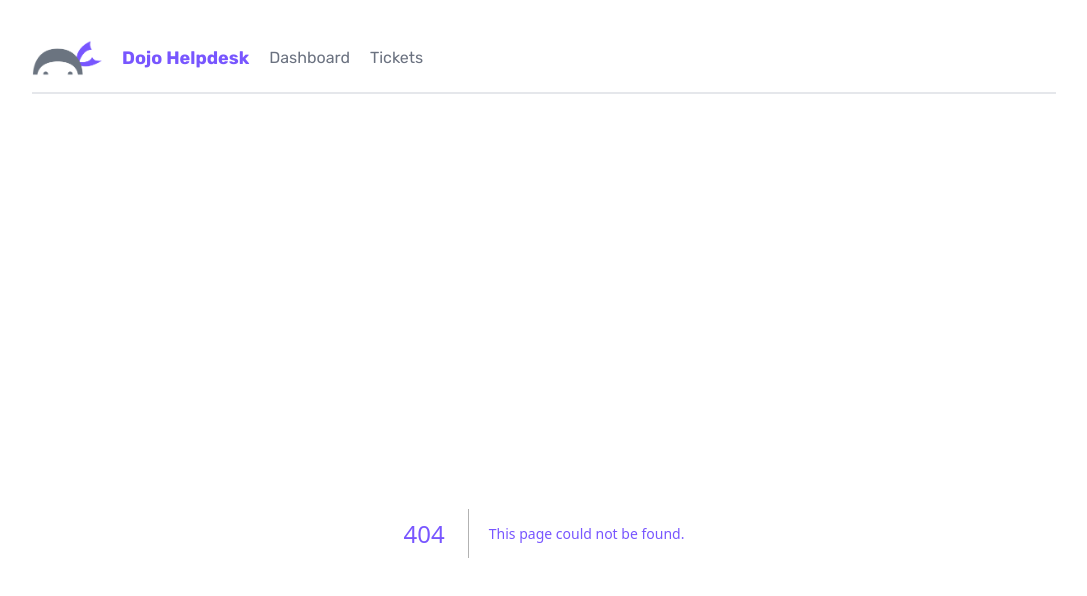
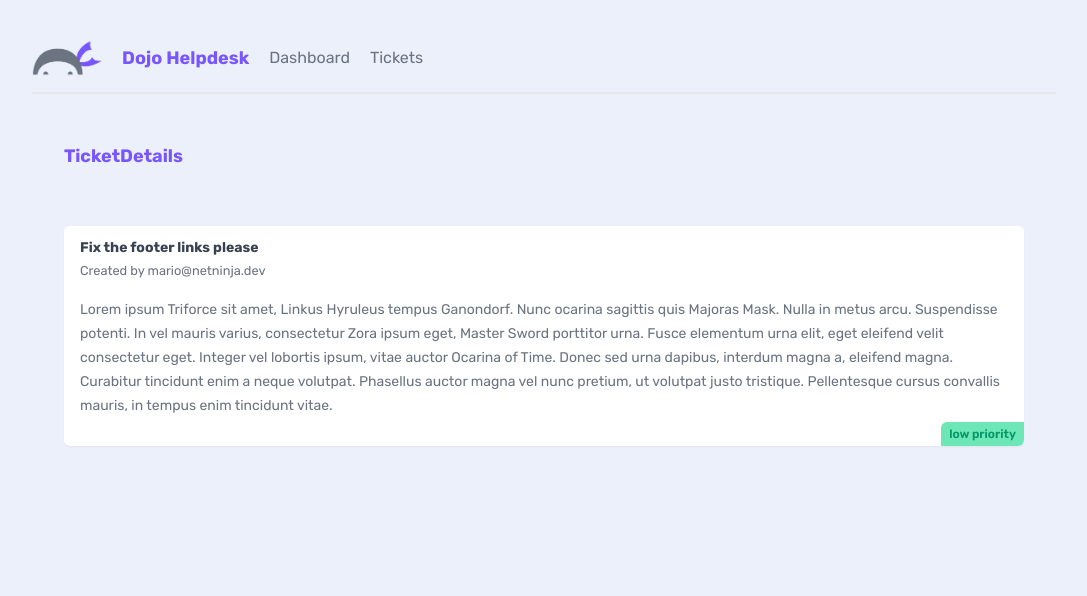
Before and after one commit to YureshMajhi/learning-nextjs, a Next.js app: page /tickets/1 in a window 1280 px wide. Before the commit this address had no page. Shown: the top 596 px of the page, without its empty margins (96-1183 px from the left). Built offline with nearby package versions, Linux system fonts and the light colour scheme; data requests are answered from the project's data file.

Commit message:
static rendering

```diff
--- a/app/tickets/TicketList.jsx
+++ b/app/tickets/TicketList.jsx
@@ -1,3 +1,4 @@
+import Link from "next/link";
 import React from "react";
 
 const getTickets = async () => {
@@ -16,6 +17,7 @@
   return (
     <>
       {tickets.map((ticket) => (
+        <Link href={`/tickets/${ticket.id}`}>
           <div key={ticket.id} className="card my-5">
             <h3>{ticket.title}</h3>
             <p>{ticket.body.slice(0, 20)}</p>
@@ -23,6 +25,7 @@
               {ticket.priority} priority
             </div>
           </div>
+        </Link>
       ))}
 
       {tickets.length === 0 && (
--- /dev/null
+++ b/app/tickets/[id]/page.jsx
@@ -0,0 +1,34 @@
+import React from "react";
+
+const getTicket = async (id) => {
+  const res = await fetch(`http://localhost:4000/tickets/${id}`, {
+    next: {
+      revalidate: 0,
+    },
+  });
+
+  return res.json();
+};
+
+const TicketDetails = async ({ params }) => {
+  const ticket = await getTicket(params.id);
+
+  return (
+    <main>
+      <nav>
+        <h2>TicketDetails</h2>
+      </nav>
+
+      <div className="card">
+        <h3>{ticket.title}</h3>
+        <small>Created by {ticket.user_email}</small>
+        <p>{ticket.body}</p>
+        <div className={`pill ${ticket.priority}`}>
+          {ticket.priority} priority
+        </div>
+      </div>
+    </main>
+  );
+};
+
+export default TicketDetails;
```
Lines whose indentation alone changed are shown as unchanged.
